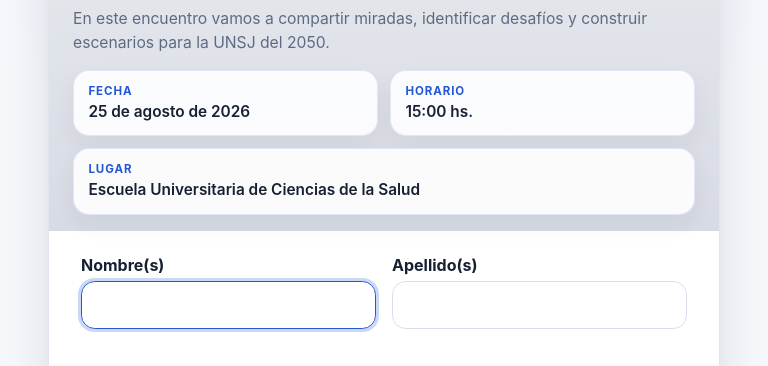
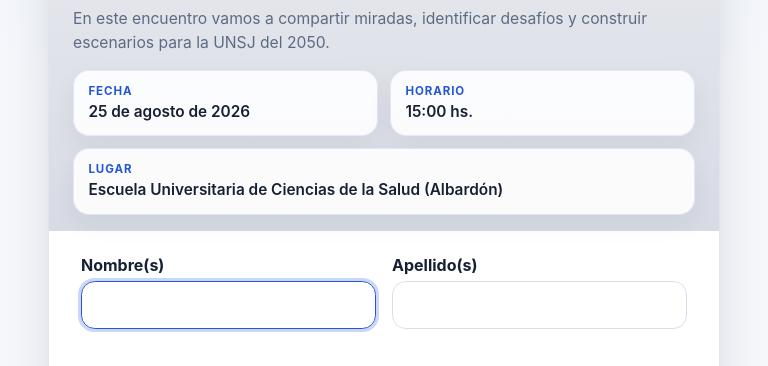
Before and after one commit to agendasafre/sepeci-extension, a plain HTML site: page index.html in a window 1280 px wide. Shown: the part 391-757 px from the top of the page, without its empty margins (256-1024 px from the left). Drawn offline with Linux system fonts and the light colour scheme.

Commit message:
place string updated

```diff
--- a/index.html
+++ b/index.html
@@ -56,7 +56,7 @@
                 </p>
                 <p class="hero__meta-item hero__meta-item--full">
                   <span class="eyebrow">Lugar</span>
-                  <span>Escuela Universitaria de Ciencias de la Salud</span>
+                  <span>Escuela Universitaria de Ciencias de la Salud (Albardón)</span>
                 </p>
               </div>
             </div>
```
